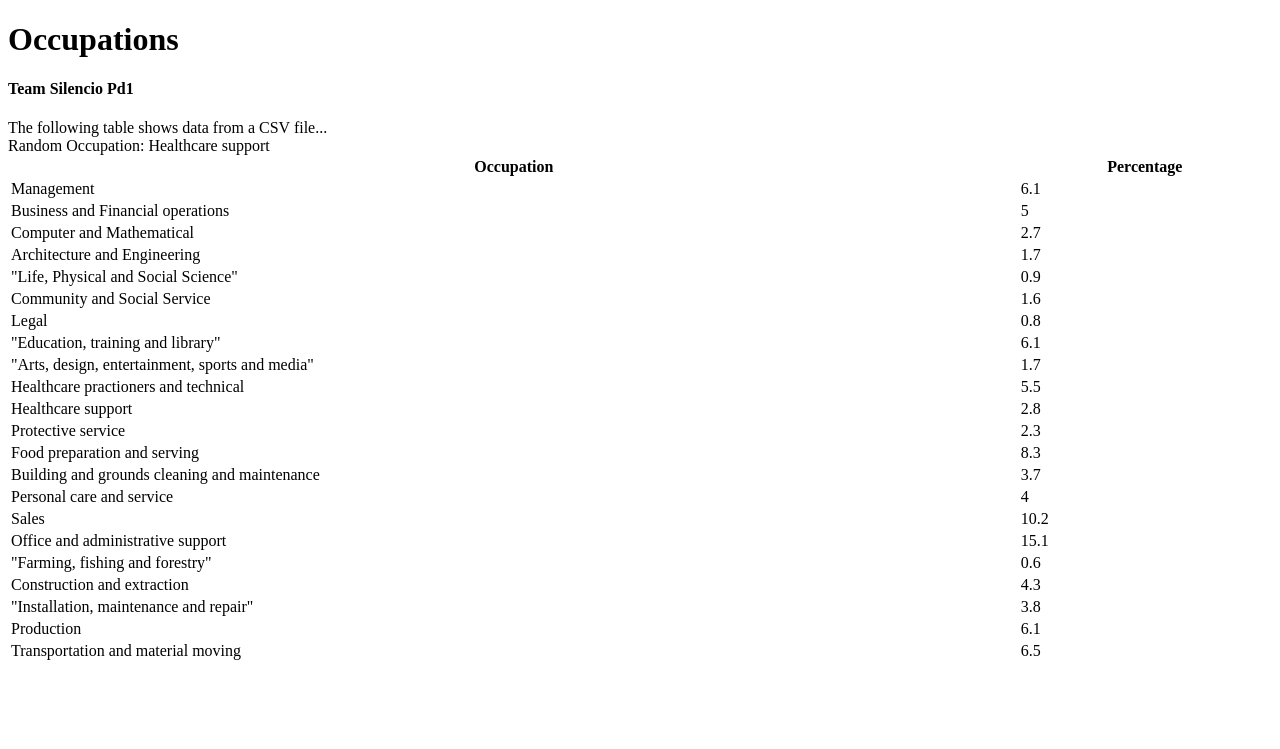
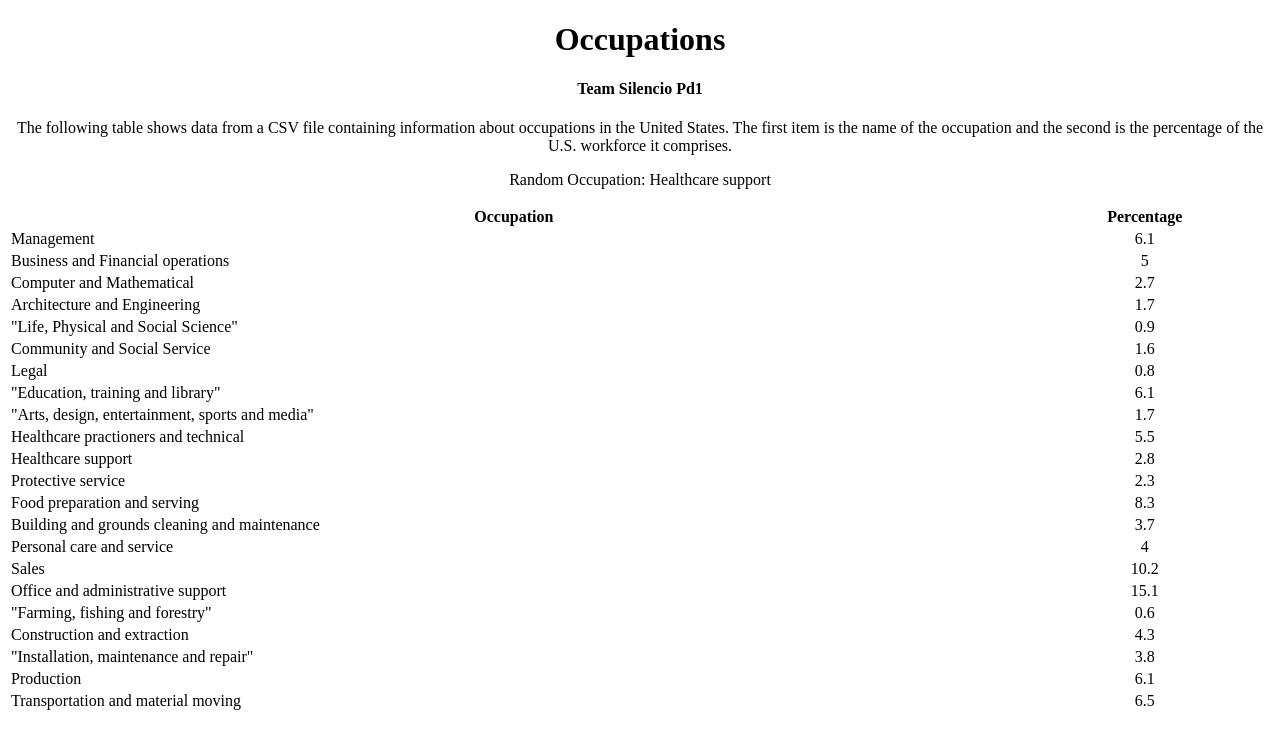
Before and after one commit to achen27/SoftDev_Work, a Flask app: page /occupyflaskst in a window 1280 px wide. Shown: the top 749 px of the page. Run offline with Flask 2, Linux system fonts and the light colour scheme.

Commit message:
centered text on page

```diff
--- a/10_occ/app.py
+++ b/10_occ/app.py
@@ -13,13 +13,15 @@ def hello_world():
     print(__name__)
     return ("Welcome")
 
+description = "The following table shows data from a CSV file containing information about occupations in the United States. The first item is the name of the occupation and the second is the percentage of the U.S. workforce it comprises."
+
 @app.route("/occupyflaskst")
 def occupier():
     return render_template('occupyflaskst.html',
         tab = "Occupations Table",
         titulo = "Occupations",
         team = "Team Silencio Pd1",
-        descrip = "The following table shows data from a CSV file...",
+        descrip = description,
         randocc = randomOcc(),
         occList = fNewList)
 
--- a/10_occ/templates/occupyflaskst.html
+++ b/10_occ/templates/occupyflaskst.html
@@ -3,22 +3,21 @@
 <html>
   <head>
     <title> {{ tab }} </title>
-    <h1> {{ titulo }} </h1>
-    <h4> {{ team }} </h4>
-    {{ descrip }}
+    <h1 style="text-align:center"> {{ titulo }} </h1>
+    <h4 style="text-align:center"> {{ team }} </h4>
+    <p style="text-align:center">{{ descrip }} <p>
   </head>
   <body>
-    <br> Random Occupation: {{ randocc }} <br>
+    <p style="text-align:center"> Random Occupation: {{ randocc }} <p>
     <table style="width:100%">
       <tr>
         <th>Occupation</th>
         <th>Percentage</th>
-
       </tr>
       {% for arr in occList %}
         <tr>
           <td>{{ arr[0] }}</td>
-          <td>{{ arr[1] }}</td>
+          <td style="text-align:center">{{ arr[1] }}</td>
         </tr>
       {% endfor %}
     </table>
```
